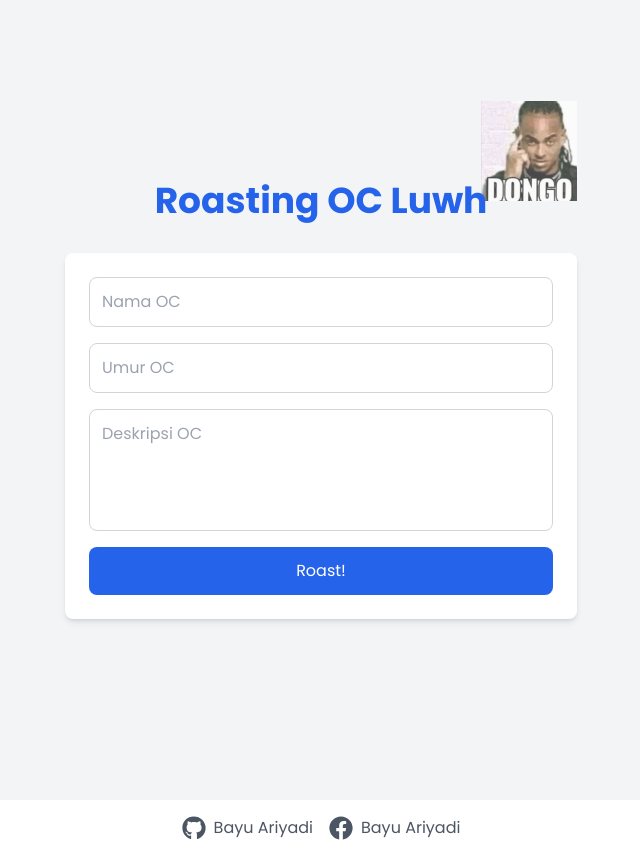
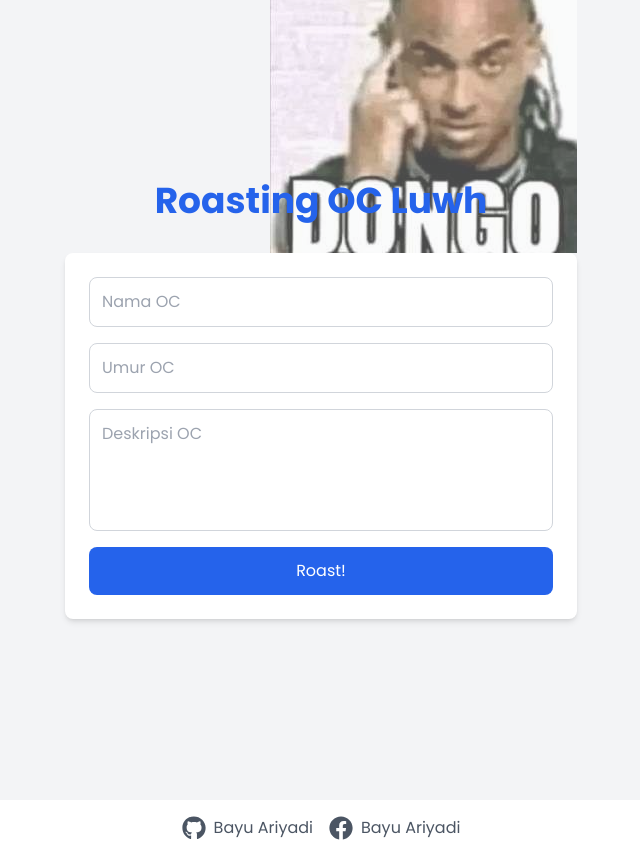
Before and after one commit to BayuAriyadi/roasting-oc, a Next.js app: page / in a window 1280 px wide. Shown: the whole page, without its empty margins (319-959 px from the left). Built offline with nearby package versions, Linux system fonts and the light colour scheme.

Commit message:
fix image

```diff
--- a/src/app/page.tsx
+++ b/src/app/page.tsx
@@ -63,10 +63,12 @@ export default function Home() {
           </h1>
 
           {/* Small anime character image positioned absolutely above the title */}
-          <img
+          <Image
             src="/img/dongo.jpg" // Replace with the correct image path
             alt="Anime Character"
-            className="absolute -top-20 right-0 w-24 h-auto opacity-70" // Positioned above the title, auto height for proportion
+            width={100}
+            height={100}
+            className="absolute -bottom-8 right-0 w-auto h-auto opacity-70" // Positioned above the title, auto height for proportion
           />
         </div>
         <form
```
